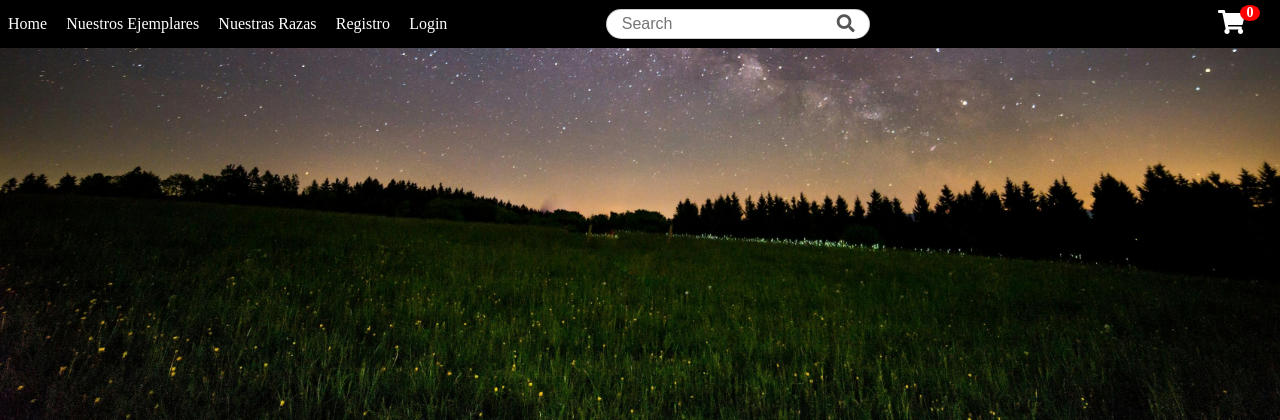
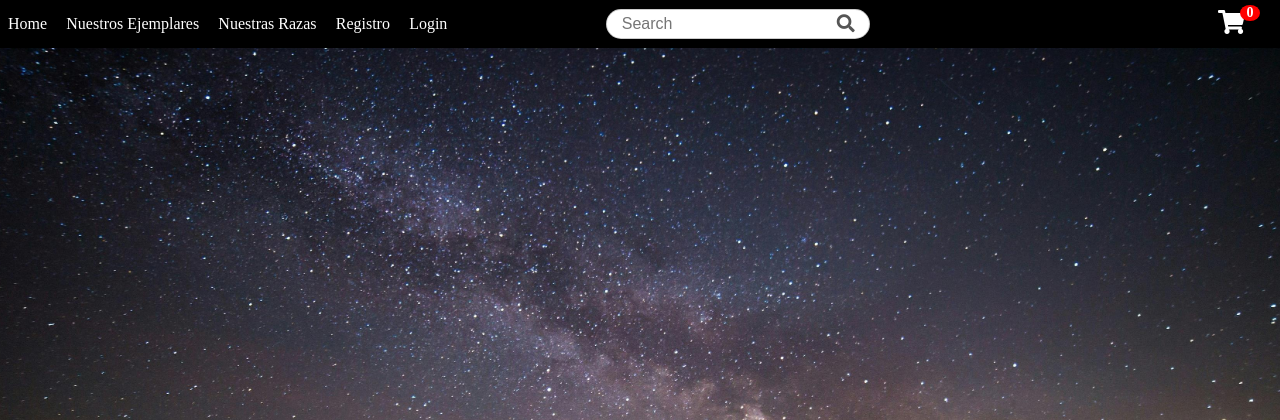
Before and after one commit to Luis-Pizano/EQUINOX, a Django app: page /buscador/ in a window 1280 px wide. Shown: the top 420 px of the page. Run offline with Django 5.2, Linux system fonts and the light colour scheme; data that the repository does not hold is empty.

Commit message:
Se modifica css de buscador, cartas_ejemplar y cartas_raza, se fija imagen del background

```diff
--- a/static/buscador.css
+++ b/static/buscador.css
@@ -7,6 +7,7 @@
 html,body{
     background: url('images/backgroud_search.jpg') no-repeat center center;
     background-size: cover;
+    background-attachment: fixed;
 }
 
 .container {
--- a/static/cartas_ejemplar.css
+++ b/static/cartas_ejemplar.css
@@ -7,8 +7,7 @@
 html,body{
     background: url('images/background_ejemplar_cards.jpg') no-repeat center center;
     background-size: cover;
-    height: 100%;
-    width: 100%;
+    background-attachment: fixed;
 }
 
 .container{
--- a/static/cartas_raza.css
+++ b/static/cartas_raza.css
@@ -7,7 +7,7 @@
 html,body{
     background: url('images/background_raza_cards.jpg') no-repeat center center;
     background-size: cover;
-
+    background-attachment: fixed;
 }
 
 .container {
```
